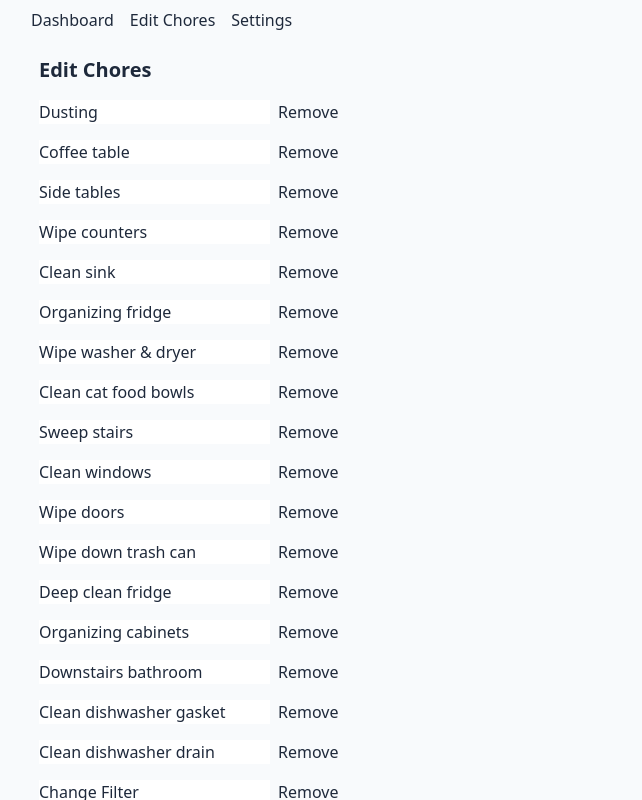
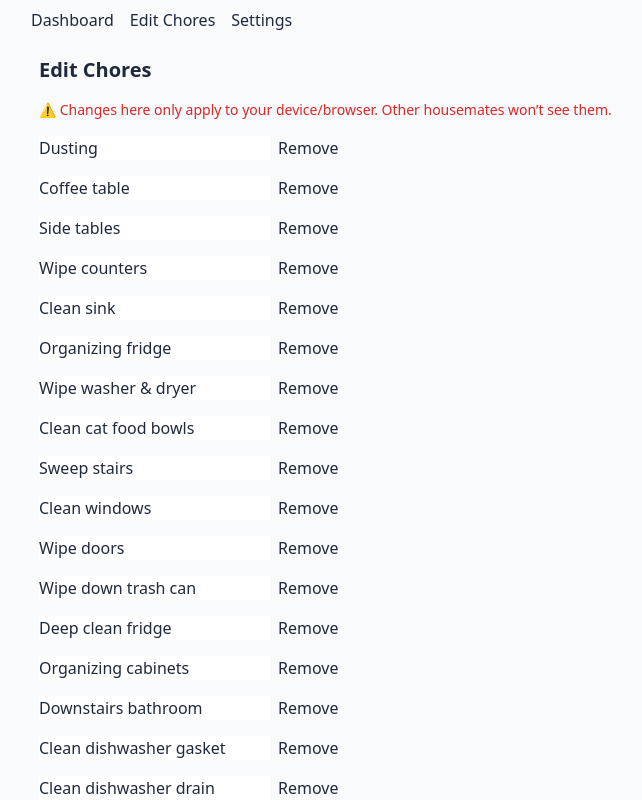
Before and after one commit to lorenrelks-cloud/chore-master, a React (Vite) app: page / in a window 1280 px wide. Both pictures are taken after a click on the button "Edit Chores". Shown: the top 800 px of the page, without its empty margins (41-683 px from the left). Built offline with nearby package versions, Linux system fonts and the light colour scheme.

Commit message:
Update App.tsx

```diff
--- a/src/App.tsx
+++ b/src/App.tsx
@@ -94,7 +94,7 @@ export default function App() {
           const monthlyChores = chores.filter(c => c.freq === "monthly");
           const index = monthlyChores.findIndex(c => c.id === chore.id);
           if (index === -1) return 0;
-          const assignedWeek = index % 4; // 0→Week1, 1→Week2, 2→Week3, 3→Week4
+          const assignedWeek = index % 4;
           return (widx % 4 === assignedWeek) ? 1 : 0;
         }
 
@@ -208,6 +208,9 @@ export default function App() {
     return (
       <div className="p-4 space-y-4">
         <div className="text-xl font-semibold">Edit Chores</div>
+        <p className="text-sm text-red-600">
+          ⚠️ Changes here only apply to your device/browser. Other housemates won’t see them.
+        </p>
         {chores.map(c => (
           <div key={c.id} className="flex gap-2">
             <input value={c.name} onChange={e => setChores(prev => prev.map(x => x.id === c.id ? { ...x, name: e.target.value } : x))} />
@@ -225,6 +228,9 @@ export default function App() {
     return (
       <div className="p-4 space-y-4">
         <div className="text-xl font-semibold">Settings</div>
+        <p className="text-sm text-red-600">
+          ⚠️ Changes here only apply to your device/browser. Other housemates won’t see them.
+        </p>
         <div>
           <label>Housemates</label>
           <input value={peopleText} onChange={e => setPeopleText(e.target.value)} />
```
